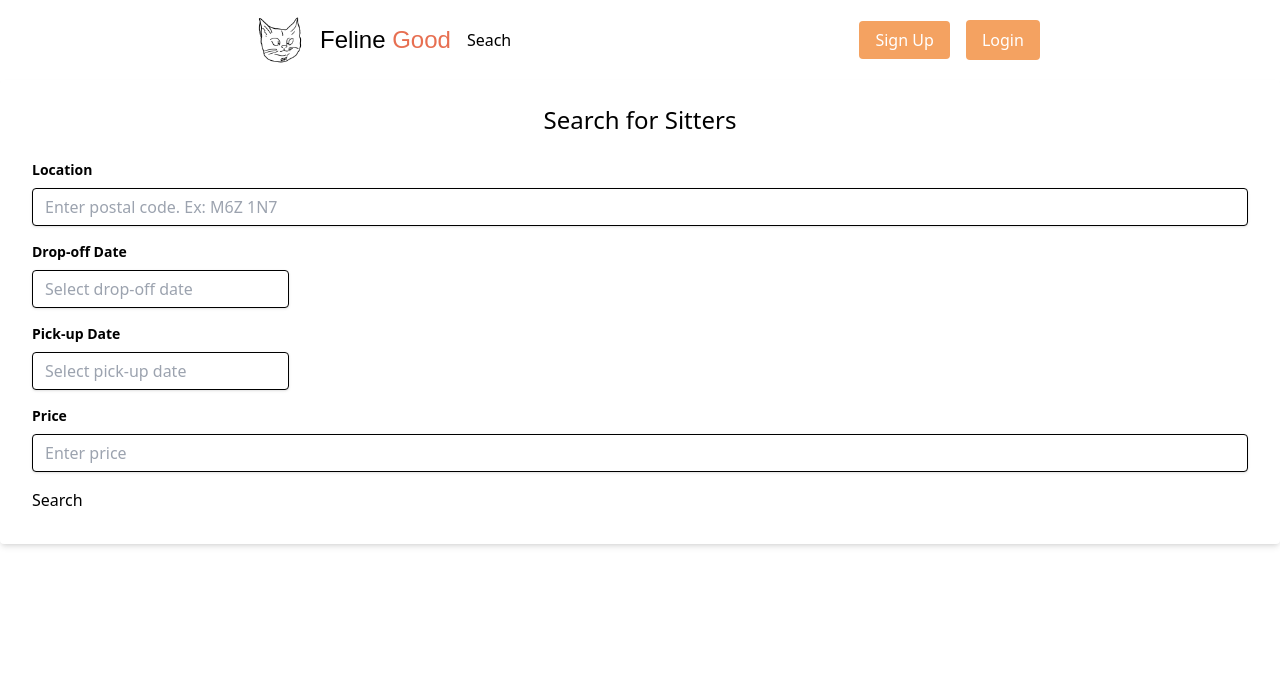
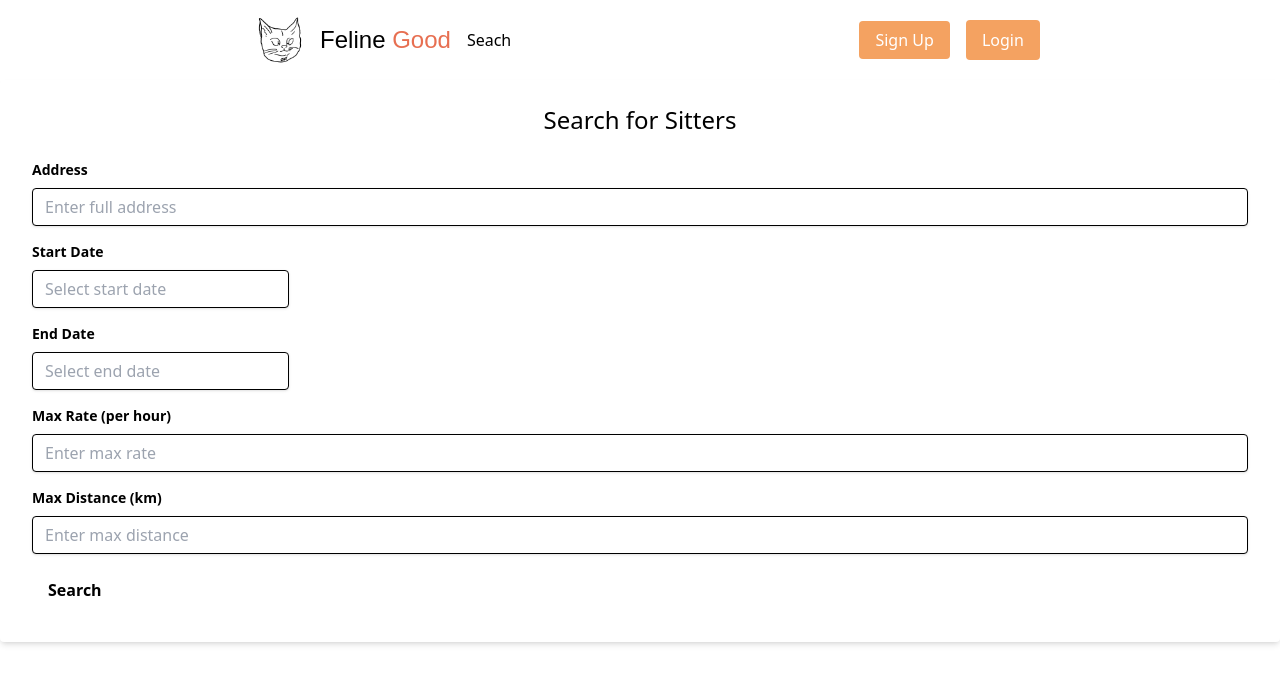
Before and after one commit to Hungle2911/pet-hub, a React (Vite) app in the folder frontend/: page /search in a window 1280 px wide. Shown: the top 684 px of the page. Built offline with nearby package versions, Linux system fonts and the light colour scheme; a web font is replaced by a local one.

Commit message:
feat: add map view for search feature

```diff
--- a/frontend/index.html
+++ b/frontend/index.html
@@ -5,6 +5,7 @@
     <link rel="icon" type="image/svg+xml" href="/vite.svg" />
     <meta name="viewport" content="width=device-width, initial-scale=1.0" />
     <link rel="preconnect" href="https://fonts.googleapis.com">
+    <link rel="stylesheet" href="https://unpkg.com/leaflet@1.7.1/dist/leaflet.css" />
 <link rel="preconnect" href="https://fonts.gstatic.com" crossorigin>
 <link href="https://fonts.googleapis.com/css2?family=Playwrite+BE+VLG:wght@100..400&display=swap" rel="stylesheet">
     <title>Vite + React + TS</title>
--- a/frontend/package.json
+++ b/frontend/package.json
@@ -12,14 +12,17 @@
   "dependencies": {
     "axios": "^1.7.2",
     "dotenv": "^16.4.5",
+    "leaflet": "^1.9.4",
     "react": "^18.3.1",
     "react-big-calendar": "^1.13.1",
     "react-datepicker": "^7.3.0",
     "react-dom": "^18.3.1",
     "react-hook-form": "^7.52.1",
+    "react-leaflet": "^4.2.1",
     "react-router-dom": "^6.25.1"
   },
   "devDependencies": {
+    "@types/leaflet": "^1.9.12",
     "@types/react": "^18.3.3",
     "@types/react-dom": "^18.3.0",
     "@typescript-eslint/eslint-plugin": "^7.15.0",
--- /dev/null
+++ b/frontend/src/components/Search/MapView.tsx
@@ -0,0 +1,50 @@
+import { MapContainer, TileLayer, Marker, Popup } from "react-leaflet";
+import { LatLngExpression } from "leaflet";
+import "leaflet/dist/leaflet.css";
+
+interface CatSitter {
+  id: number;
+  user: {
+    name: string;
+    latitude: number;
+    longitude: number;
+  };
+  rate: number;
+}
+
+interface MapViewProps {
+  catSitters: CatSitter[];
+  center: LatLngExpression;
+}
+
+const MapView = ({ catSitters, center }: MapViewProps) => {
+  return (
+    <MapContainer
+      center={center}
+      zoom={13}
+      style={{ height: "400px", width: "100%" }}
+    >
+      <TileLayer
+        url="https://{s}.tile.openstreetmap.org/{z}/{x}/{y}.png"
+        attribution='&copy; <a href="https://www.openstreetmap.org/copyright">OpenStreetMap</a> contributors'
+      />
+      {catSitters.map((sitter) => (
+        <Marker
+          key={sitter.id}
+          position={
+            [sitter.user.latitude, sitter.user.longitude] as LatLngExpression
+          }
+        >
+          <Popup>
+            <div>
+              <h3>{sitter.user.name}</h3>
+              <p>Rate: ${sitter.rate}/hour</p>
+            </div>
+          </Popup>
+        </Marker>
+      ))}
+    </MapContainer>
+  );
+};
+
+export default MapView;
--- a/frontend/src/components/Search/Search.tsx
+++ b/frontend/src/components/Search/Search.tsx
@@ -1,23 +1,65 @@
-import React from "react";
+import React, { useState } from "react";
 import { useForm, Controller } from "react-hook-form";
 import DatePicker from "react-datepicker";
 import "react-datepicker/dist/react-datepicker.css";
+import axios from "axios";
+import MapView from "./MapView";
 
 interface SearchFormInputs {
-  location: string;
-  dropOffDate: Date;
-  pickUpDate: Date;
-  price: number;
+  address: string;
+  startDate: Date;
+  endDate: Date;
+  maxRate: number;
+  maxDistance: number;
+}
+
+interface CatSitter {
+  id: number;
+  user: {
+    name: string;
+    latitude: number;
+    longitude: number;
+  };
+  rate: number;
+  averageRating: number | null;
 }
 
 const Search: React.FC = () => {
   const { register, handleSubmit, control, watch } =
     useForm<SearchFormInputs>();
+  const [searchResults, setSearchResults] = useState<CatSitter[]>([]);
+  const [mapCenter, setMapCenter] = useState<[number, number]>([0, 0]);
 
-  const onSubmit = (data: SearchFormInputs) => {
-    console.log("Searching for sitters with:", data);
+  const startDate = watch("startDate");
+
+  const onSubmit = async (data: SearchFormInputs) => {
+    try {
+      const response = await axios.get(
+        "http://localhost:8070/v1/api/cat-sitters/search",
+        {
+          params: {
+            address: data.address,
+            startDate: data.startDate.toISOString(),
+            endDate: data.endDate.toISOString(),
+            maxRate: data.maxRate,
+            maxDistance: data.maxDistance,
+          },
+        }
+      );
+
+      setSearchResults(response.data);
+
+      if (response.data.length > 0) {
+        setMapCenter([
+          response.data[0].user.latitude,
+          response.data[0].user.longitude,
+        ]);
+      }
+    } catch (error) {
+      console.error("Error searching for sitters:", error);
+    }
   };
-  const dropOffDate = watch("dropOffDate");
+
   return (
     <div className="bg-white shadow-md rounded px-8 pt-6 pb-8 mb-4">
       <h2 className="text-2xl mb-6 text-center">Search for Sitters</h2>
@@ -25,34 +67,34 @@ const Search: React.FC = () => {
         <div className="mb-4">
           <label
             className="block text-gray-700 text-sm font-bold mb-2"
-            htmlFor="location"
+            htmlFor="address"
           >
-            Location
+            Address
           </label>
           <input
-            {...register("location", { required: true })}
-            id="location"
+            {...register("address", { required: true })}
+            id="address"
             className="shadow appearance-none border rounded w-full py-2 px-3 text-gray-700 leading-tight focus:outline-none focus:shadow-outline"
-            placeholder="Enter postal code. Ex: M6Z 1N7"
+            placeholder="Enter full address"
           />
         </div>
         <div className="mb-4">
           <label
             className="block text-gray-700 text-sm font-bold mb-2"
-            htmlFor="dropOffDate"
+            htmlFor="startDate"
           >
-            Drop-off Date
+            Start Date
           </label>
           <Controller
             control={control}
-            name="dropOffDate"
+            name="startDate"
             render={({ field }) => (
               <DatePicker
                 selected={field.value}
                 minDate={new Date()}
                 onChange={(date) => field.onChange(date)}
                 className="shadow appearance-none border rounded w-full py-2 px-3 text-gray-700 leading-tight focus:outline-none focus:shadow-outline"
-                placeholderText="Select drop-off date"
+                placeholderText="Select start date"
               />
             )}
           />
@@ -60,20 +102,20 @@ const Search: React.FC = () => {
         <div className="mb-4">
           <label
             className="block text-gray-700 text-sm font-bold mb-2"
-            htmlFor="pickUpDate"
+            htmlFor="endDate"
           >
-            Pick-up Date
+            End Date
           </label>
           <Controller
             control={control}
-            name="pickUpDate"
+            name="endDate"
             render={({ field }) => (
               <DatePicker
                 selected={field.value}
-                minDate={dropOffDate ? dropOffDate : new Date()}
+                minDate={startDate ? startDate : new Date()}
                 onChange={(date) => field.onChange(date)}
                 className="shadow appearance-none border rounded w-full py-2 px-3 text-gray-700 leading-tight focus:outline-none focus:shadow-outline"
-                placeholderText="Select pick-up date"
+                placeholderText="Select end date"
               />
             )}
           />
@@ -81,24 +123,48 @@ const Search: React.FC = () => {
         <div className="mb-4">
           <label
             className="block text-gray-700 text-sm font-bold mb-2"
-            htmlFor="price"
+            htmlFor="maxRate"
           >
-            Price
+            Max Rate (per hour)
           </label>
           <input
-            {...register("price", { required: true })}
+            {...register("maxRate", { required: true, min: 0 })}
             type="number"
-            id="price"
+            id="maxRate"
             className="shadow appearance-none border rounded w-full py-2 px-3 text-gray-700 leading-tight focus:outline-none focus:shadow-outline"
-            placeholder="Enter price"
+            placeholder="Enter max rate"
+          />
+        </div>
+        <div className="mb-4">
+          <label
+            className="block text-gray-700 text-sm font-bold mb-2"
+            htmlFor="maxDistance"
+          >
+            Max Distance (km)
+          </label>
+          <input
+            {...register("maxDistance", { required: true, min: 0 })}
+            type="number"
+            id="maxDistance"
+            className="shadow appearance-none border rounded w-full py-2 px-3 text-gray-700 leading-tight focus:outline-none focus:shadow-outline"
+            placeholder="Enter max distance"
           />
         </div>
         <div className="flex items-center justify-between">
-          <button type="submit" className="">
+          <button
+            type="submit"
+            className="bg-blue-500 hover:bg-blue-700 font-bold py-2 px-4 rounded focus:outline-none focus:shadow-outline"
+          >
             Search
           </button>
         </div>
       </form>
+
+      {searchResults.length > 0 && (
+        <div className="mt-8">
+          <MapView catSitters={searchResults} center={mapCenter} />
+        </div>
+      )}
     </div>
   );
 };
--- a/frontend/src/routes/SearchSitterPage.tsx
+++ b/frontend/src/routes/SearchSitterPage.tsx
@@ -1,4 +1,3 @@
-import React from "react";
 import Search from "../components/Search/Search";
 
 const SearchSitterPage = () => {
```
Also changed, not shown: 1 other file (tests, documents, lock files or other folders).
